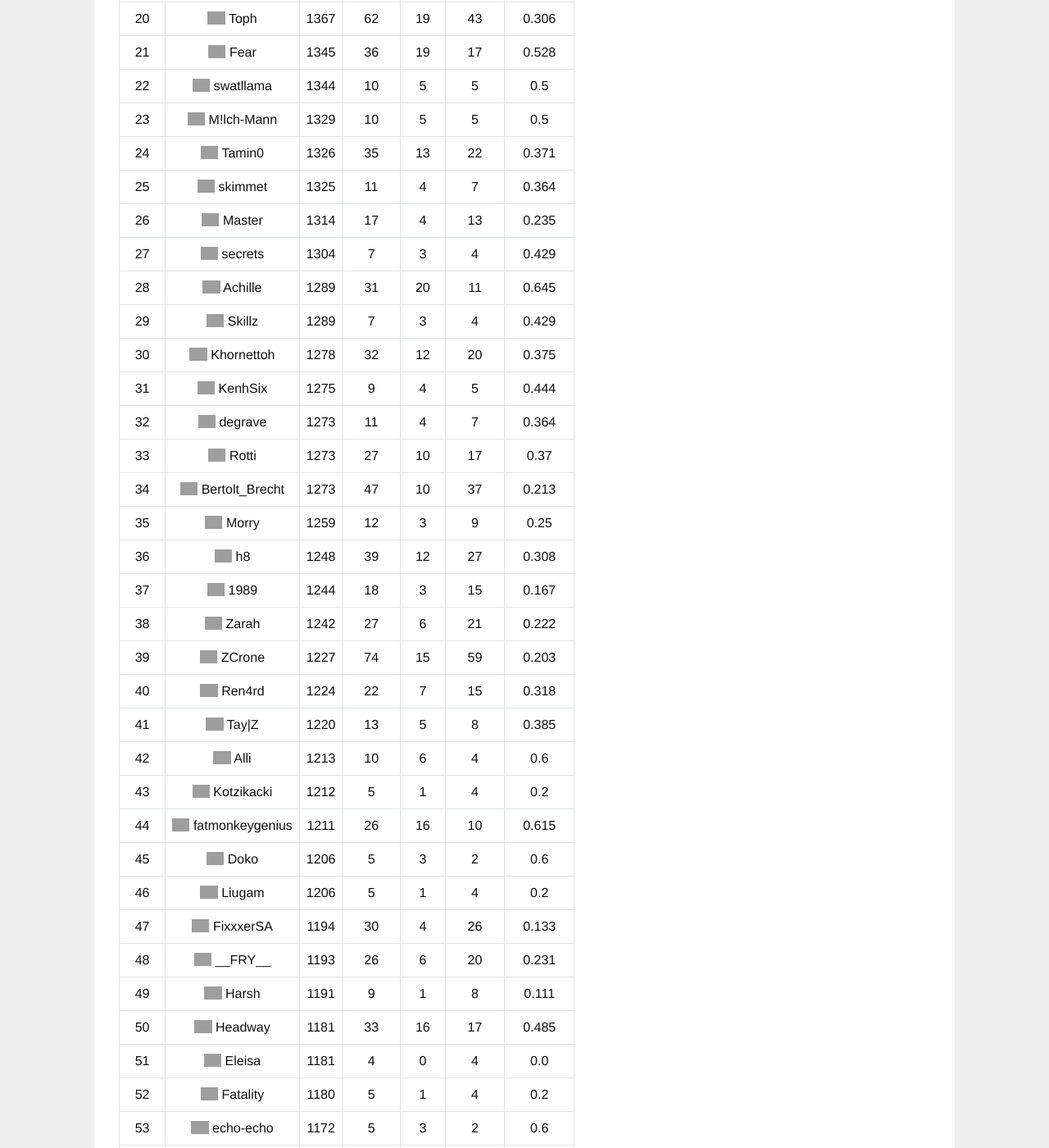
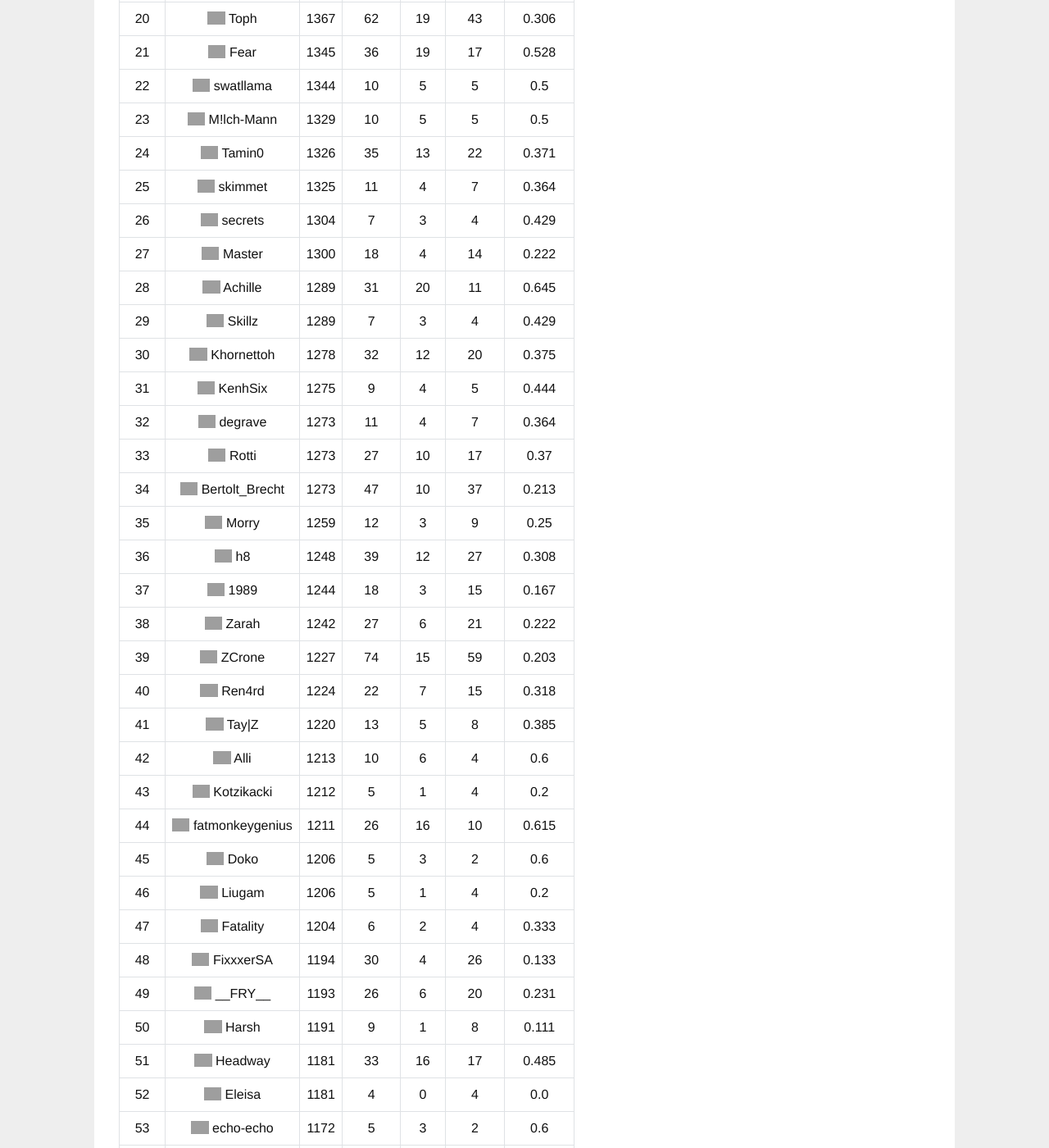
Before and after one commit to sauerduels/website, a Jekyll site: the page built from _rankings/total.html, in a window 1280 px wide and 1400 px high, scrolled down 1230 px, cut to the strip 0-1400 px from the top of the window. Shown: the whole strip at 82% size. Built offline with Jekyll 4.4.1, drawn with Linux system fonts in a browser that asks for light colours; a script that is not in the unit is left out; grey boxes are pictures that could not be loaded.

Commit message:
Add forfeits in SD33

```diff
--- a/_data/total.yml
+++ b/_data/total.yml
@@ -174,20 +174,20 @@
   rank: 25
   win_rate: 0.364
   wins: 4
-- elo: 1314
-  games: 17
-  losses: 13
-  name: Master
-  rank: 26
-  win_rate: 0.235
-  wins: 4
 - elo: 1304
   games: 7
   losses: 4
   name: secrets
-  rank: 27
+  rank: 26
   win_rate: 0.429
   wins: 3
+- elo: 1300
+  games: 18
+  losses: 14
+  name: Master
+  rank: 27
+  win_rate: 0.222
+  wins: 4
 - elo: 1289
   games: 31
   losses: 11
@@ -321,48 +321,48 @@
   rank: 46
   win_rate: 0.2
   wins: 1
+- elo: 1204
+  games: 6
+  losses: 4
+  name: Fatality
+  rank: 47
+  win_rate: 0.333
+  wins: 2
 - elo: 1194
   games: 30
   losses: 26
   name: FixxxerSA
-  rank: 47
+  rank: 48
   win_rate: 0.133
   wins: 4
 - elo: 1193
   games: 26
   losses: 20
   name: __FRY__
-  rank: 48
+  rank: 49
   win_rate: 0.231
   wins: 6
 - elo: 1191
   games: 9
   losses: 8
   name: Harsh
-  rank: 49
+  rank: 50
   win_rate: 0.111
   wins: 1
 - elo: 1181
   games: 33
   losses: 17
   name: Headway
-  rank: 50
+  rank: 51
   win_rate: 0.485
   wins: 16
 - elo: 1181
   games: 4
   losses: 4
   name: Eleisa
-  rank: 51
+  rank: 52
   win_rate: 0.0
   wins: 0
-- elo: 1180
-  games: 5
-  losses: 4
-  name: Fatality
-  rank: 52
-  win_rate: 0.2
-  wins: 1
 - elo: 1172
   games: 5
   losses: 2
```
Also changed, not shown: _data/insta.yml (+40 -40 lines).
